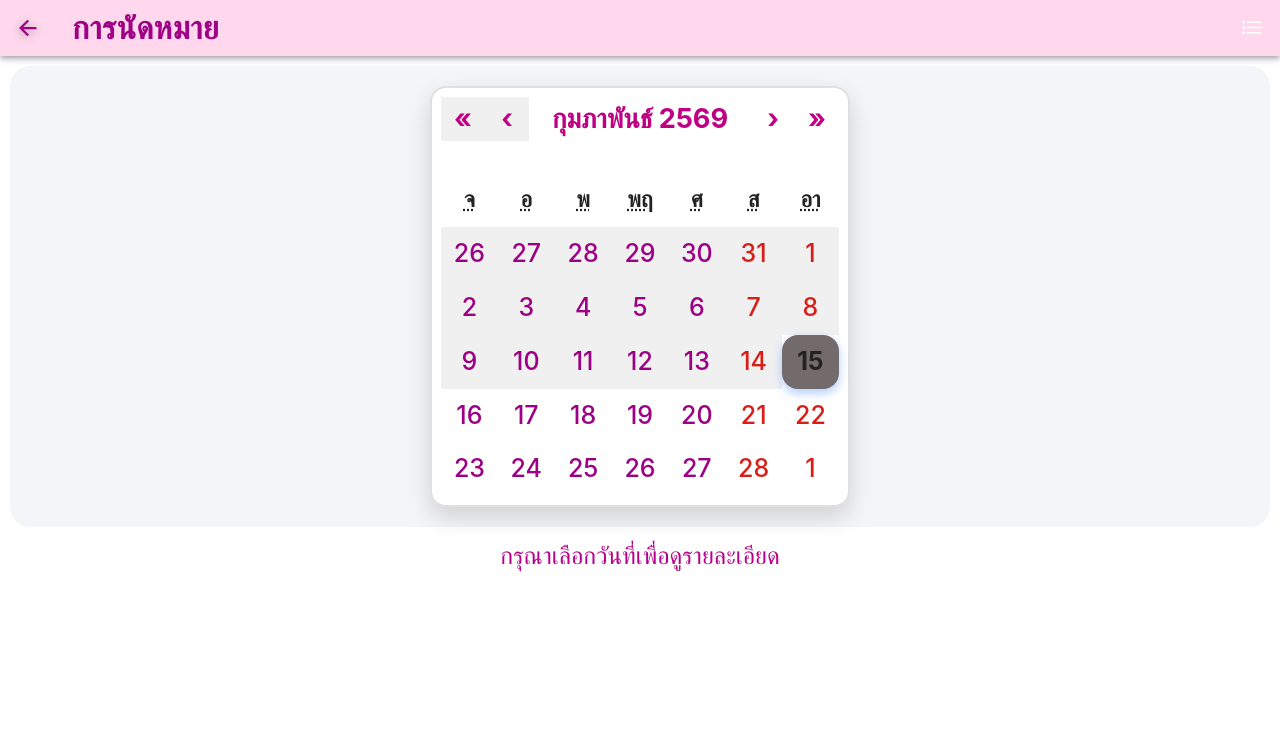
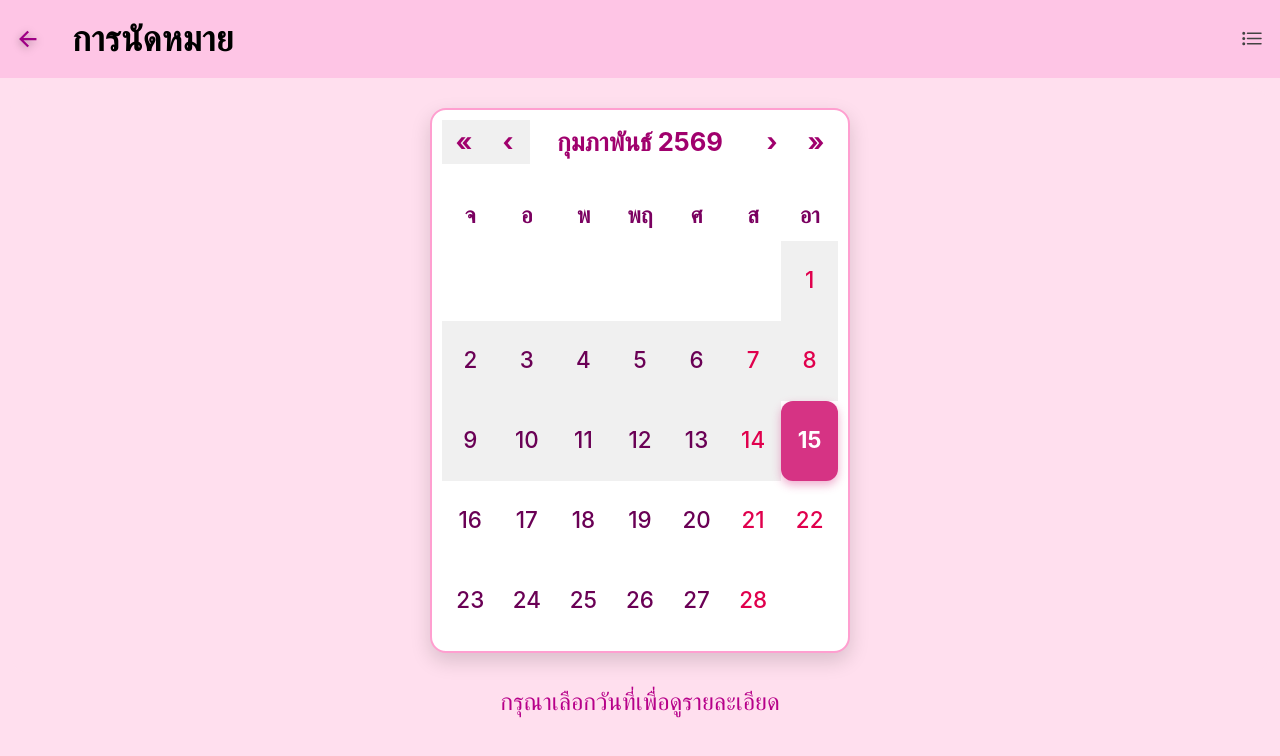
Before and after one commit to Sonaticspink/DIA, a React (Vite) app: page /appointment in a window 1280 px wide. Shown: the top 756 px of the page. Built offline with nearby package versions, Linux system fonts and the light colour scheme.

Commit message:
Change user UI

```diff
--- a/src/pages/Appointment.css
+++ b/src/pages/Appointment.css
@@ -1,9 +1,21 @@
+.Appointment-toolbar {
+     --background: #FEC5E5; /* Light pink header */
+    --padding-top: 15px;
+    --padding-bottom: 15px;
+}
+
+.Appointment-title {
+    font-size: 2.2rem;
+    font-weight: bold;
+    color: #000;
+}
+
 /* Container to help the calendar stand out */
 .calendar-container {
     display: flex;
     justify-content: center;
     padding: 20px 10px;
-    background: #f4f5f8; /* Light grey background to create contrast with the white calendar */
+    background: #FFDFEE; /* Light grey background to create contrast with the white calendar */
     border-radius: 20px;
     margin: 10px;
 }
@@ -11,52 +23,81 @@
 /* The actual Calendar Card */
 .react-calendar {
     width: 100%;
-    max-width: 450px;
+    max-width: 420px;
     background-color: #ffffff !important; /* Force white background */
     color: #222; /* Dark text for readability */
-    border: 2px solid #e0e0e0 !important; /* Visible border */
+    border: 2px solid #ff9fd0 !important; /* Visible border */
     border-radius: 16px;
-    box-shadow: 0 10px 25px rgba(0, 0, 0, 0.15); /* Strong shadow for depth */
-    padding: 15px;
+    box-shadow: 0 8px 20px rgba(0, 0, 0, 0.15); /* Strong shadow for depth */
+    padding: 10px;
     font-family: 'Inter', sans-serif;
+    font-size: 1.6rem;
+}
+
+.react-calendar__tile {
+  height: 80px;
+  padding: 10px 0;
+  overflow: visible !important;
+  text-overflow: unset !important;
 }
 
 /* High Contrast for Navigation (Month/Year buttons) */
 .react-calendar__navigation button {
-    color: #c00083ff !important;
+    color: #a0006d !important;
     font-weight: bold;
-    font-size: 1.7rem;
+    font-size: 1.6rem;
+}
+
+
+/* Day Names (Mon Tue Wed) */
+.react-calendar__month-view__weekdays {
+    color: #7a0060;
+    font-weight: 600;
+    font-size: 1.4rem;
+}
+
+.react-calendar__month-view__weekdays__weekday abbr {
+  text-decoration: none;
+  border-bottom: none;
 }
 
 /* Styling the Days */
 .react-calendar__month-view__days__day {
-    color: #9c0084ff !important;
+    color: #6a0055 !important;
     font-weight: 500;
+    font-size: 1.4rem;
 }
 
-/* High Contrast for Selected Date */
+/* Weekend */
+.react-calendar__month-view__days__day--weekend {
+    color: #e0004d !important;
+}
+
+/* Today */
+.react-calendar__tile--now {
+    background: #ffd2ea !important;
+    color: #5a0047 !important;
+    border-radius: 12px;
+}
+
+/* Selected Day */
 .react-calendar__tile--active {
-    background: var(--ion-color-primary, #3880ff) !important;
-    color: white !important;
+    background: #d63384 !important;
+    color: #ffffff !important;
     border-radius: 12px;
     font-weight: bold;
-    box-shadow: 0 4px 10px rgba(56, 128, 255, 0.4);
+    box-shadow: 0 4px 10px rgba(214, 51, 132, 0.4);
 }
 
-/* Hover effect */
+/* Hover */
 .react-calendar__tile:enabled:hover,
 .react-calendar__tile:enabled:focus {
-    background-color: #e8f0fe;
+    background-color: #ffe3f3;
     border-radius: 12px;
-    color: var(--ion-color-primary);
+    color: #a0006d;
 }
 
-/* Weekend colors to stand out */
-.react-calendar__month-view__days__day--weekend {
-    color: #d91e18 !important; /* Red for Sundays/Saturdays */
-}
-
-/* Styling the appointment list below */
+/* Appointment list */
 .appointment-list {
     margin-top: 25px;
 }
@@ -65,36 +106,29 @@
     --background: #ffffff;
     margin-bottom: 12px;
     border-radius: 15px;
-    border: 1px solid #e0e0e0;
+    border: 1px solid #ffb5da;
     --padding-start: 15px;
 }
 
+/* Hint Text */
 .hint-text {
-    color: #b70089ff;
+    color: #b70089;
     font-size: 1.5rem;
     margin-top: 15px;
     text-align: center;
 }
 
+/* Header button */
 .custom-back-btn {
-  color: #9f0085ff; /* สีลูกศร */
-  filter: drop-shadow(0 2px 4px rgba(0, 0, 0, 0.35));
+  color: #9f0085;
+  filter: drop-shadow(0 2px 4px rgba(0,0,0,0.35));
 }
+
 .custom-title {
-  color: #9f0085ff; /* สีข้อความ */
+  color: #9f0085;
   font-weight: bold;
 }
 
-.calendar-container .react-calendar {
-  width: 100% !important;     /* กว้างเต็ม container */
-  max-width: 420px;           /* ปรับความกว้างตามต้องการ */
-  font-size: 30px;            /* ขยายตัวเลขวันที่ */
-  border-radius: 16px;
-  padding:  9px;
+.Appointment-content {
+    --background: #FFDFEE;
 }
-
-.react-calendar__tile--now {
-  background: #736b6b !important;
-  color: inherit !important;
-  border-radius: 16px;
-}
--- a/src/pages/Appointment.tsx
+++ b/src/pages/Appointment.tsx
@@ -11,7 +11,6 @@ import 'react-calendar/dist/Calendar.css';
 import './Appointment.css'
 type ValuePiece = Date | null;
 type Value = ValuePiece | [ValuePiece, ValuePiece];
-
 const Appointment: React.FC = () => {
   const [value, setValue] = useState(new Date());
   const history = useHistory();
@@ -31,12 +30,12 @@ const handleDateClick = (value: Value) => {
 
 return (
     <IonPage>
-      <IonHeader>
-        <IonToolbar color="primary">
+      <IonHeader className="ion-no-border">
+        <IonToolbar className="dashboard-toolbar">
           <IonButtons slot="start">
             <IonBackButton defaultHref="/dashboard" className="custom-back-btn"  />
           </IonButtons>
-          <IonTitle className="custom-title" >การนัดหมาย</IonTitle>
+          <IonTitle className="Appointment-title" >การนัดหมาย</IonTitle>
           <IonButtons slot="end">
             <IonButton routerLink="/appointment-list">
               <IonIcon icon={listOutline} slot="icon-only" />
@@ -44,7 +43,7 @@ return (
           </IonButtons>
         </IonToolbar>
       </IonHeader>
-      <IonContent className="ion-padding gray-bg">
+      <IonContent className="ion-padding Appointment-content">
         <div className="calendar-container">
           <Calendar
             onChange={handleDateClick}
@@ -52,6 +51,7 @@ return (
             locale="th-TH"
             // Add this line to disable past dates
             minDate={new Date()}
+            showNeighboringMonth={false}
           />
         </div>
         <div className="hint-text">กรุณาเลือกวันที่เพื่อดูรายละเอียด</div>
--- a/src/pages/AppointmentDetail.tsx
+++ b/src/pages/AppointmentDetail.tsx
@@ -47,17 +47,17 @@ const AppointmentDetail: React.FC = () => {
 
   return (
     <IonPage>
-      <IonHeader>
-        <IonToolbar color="primary">
+      <IonHeader className="ion-no-border">
+        <IonToolbar className="AppointmentDetail-toolbar">
           <IonButtons slot="start"><IonBackButton defaultHref="/appointment" className="custom-back-btn"/></IonButtons>
-          <IonTitle className="custom-title">เลือกเวลาจอง</IonTitle>
+          <IonTitle className="AppointmentDetail-title">เลือกเวลาจอง</IonTitle>
           <IonButtons slot="end">
             <IonButton routerLink="/appointment-list"><IonIcon icon={listOutline} slot="icon-only" /></IonButton>
           </IonButtons>
         </IonToolbar>
       </IonHeader>
 
-      <IonContent className="ion-padding gray-bg">
+      <IonContent className="ion-padding AppointmentDetail-content">
         <div className="detail-header-card">
           <p className="thai-label">วันนัดหมายของคุณ</p>
           <h1 className="thai-date-display">{thaiFullDate}</h1>
--- a/src/pages/Dashboard.css
+++ b/src/pages/Dashboard.css
@@ -1,11 +1,11 @@
 .dashboard-toolbar {
-     --background: #fbc6e3; /* Light pink header */
+     --background: #FEC5E5; /* Light pink header */
     --padding-top: 15px;
     --padding-bottom: 15px;
 }
 
 .dashboard-title {
-    font-size: 2.4rem;
+    font-size: 2.2rem;
     font-weight: bold;
     color: #000;
 }
@@ -18,7 +18,7 @@
 }
 
 .dashboard-content {
-    --background: #ffffff;
+    --background: #FFDFEE;
 }
 
 .button-list {
--- a/src/pages/DoctorAppointmentList.tsx
+++ b/src/pages/DoctorAppointmentList.tsx
@@ -128,7 +128,7 @@ const DoctorAppointmentList: React.FC = () => {
           </IonButtons>
 
           <IonTitle>
-            📅 รายการนัดหมาย
+            รายการนัดหมาย
           </IonTitle>
 
         </IonToolbar>
--- a/src/pages/ReservationPage.css
+++ b/src/pages/ReservationPage.css
@@ -1,3 +1,19 @@
+.Reservation-toolbar {
+     --background: #FEC5E5; /* Light pink header */
+    --padding-top: 15px;
+    --padding-bottom: 15px;
+}
+
+.Reservation-title {
+    font-size: 2.2rem;
+    font-weight: bold;
+    color: #000;
+}
+
+.Reservation-content {
+    --background: #FFDFEE;
+}
+
 .Reservation-background {
     --background: linear-gradient(to bottom, #ffe4f0 0%, #ffffff 100%);
 }
@@ -56,6 +72,7 @@
      align-items: center;   /* จัดกลางแนวนอน */
     text-align: center;    /* จัดกลางตัวหนังสือ */
     font-size: 1.5rem;
+     font-weight: 700;
 }
 
 .custom-back-btn {
@@ -65,10 +82,11 @@
 .custom-title {
   color: #9f0085ff; /* สีข้อความ */
   font-weight: bold;
+  font-weight: 700;
 }
 
 .summary-text {
   font-size: 1.5rem !important;   /* ปรับขนาดตรงนี้ */
-  font-weight: 600;
+  font-weight: 700;
   line-height: 1.6;
 }
--- a/src/pages/ReservationPage.tsx
+++ b/src/pages/ReservationPage.tsx
@@ -93,8 +93,8 @@ const handleConfirm = async () => {
 
   return (
     <IonPage>
-      <IonHeader><IonToolbar color="primary" className="custom-toolbar" ><IonButtons slot="start"><IonBackButton className="custom-back-btn" /></IonButtons><IonTitle className="custom-title" >กรอกข้อมูลการจอง</IonTitle></IonToolbar></IonHeader>
-      <IonContent className="ion-padding gray-bg">
+      <IonHeader className="ion-no-border"><IonToolbar className= "Reservation-toolbar" ><IonButtons slot="start"><IonBackButton className="custom-back-btn" /></IonButtons><IonTitle className="Reservation-title" >กรอกข้อมูลการจอง</IonTitle></IonToolbar></IonHeader>
+      <IonContent className="ion-padding Reservation-content">
         <IonLoading isOpen={loading} message="กำลังโหลด..." />
         <div className="reservation-card">
           <div className="status-badge">สรุปรายละเอียด</div>
--- a/src/theme/variables.css
+++ b/src/theme/variables.css
@@ -1,7 +1,7 @@
 /* For information on how to create your own theme, please refer to:
 http://ionicframework.com/docs/theming/ */
 :root {
-  --ion-color-primary: #FFD8EE;
+  --ion-color-primary: #FEC5E5;
   --ion-color-primary-rgb: 255, 216, 238;
   --ion-color-primary-contrast: #ffffff;
   --ion-color-primary-contrast-rgb: 0, 0, 0;
```
Also changed, not shown: src/pages/AppointmentDetail.css (+25 -12 lines), src/pages/AppointmentList.css (+45 -9 lines), src/pages/AppointmentList.tsx (+5 -5 lines).
